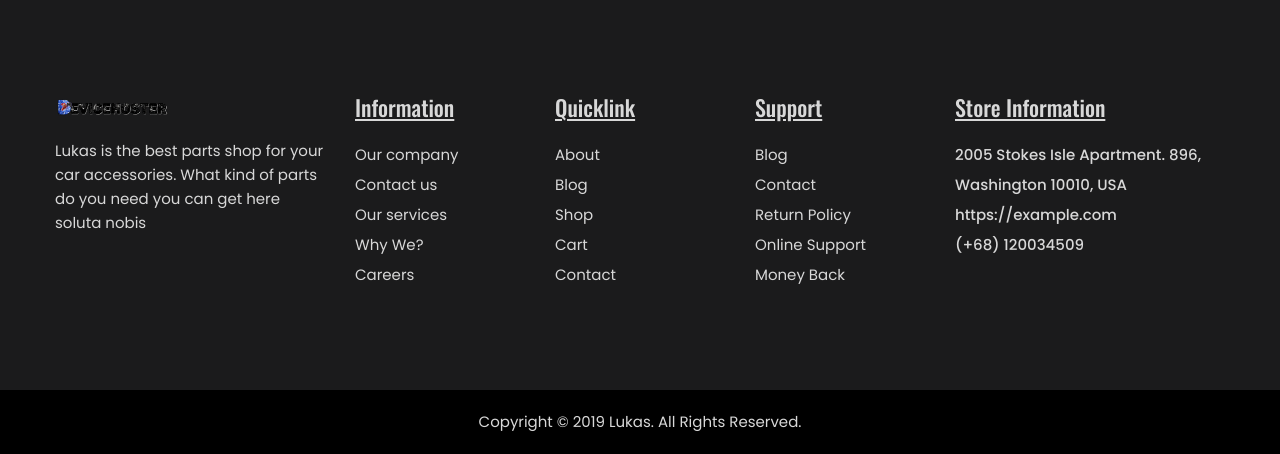
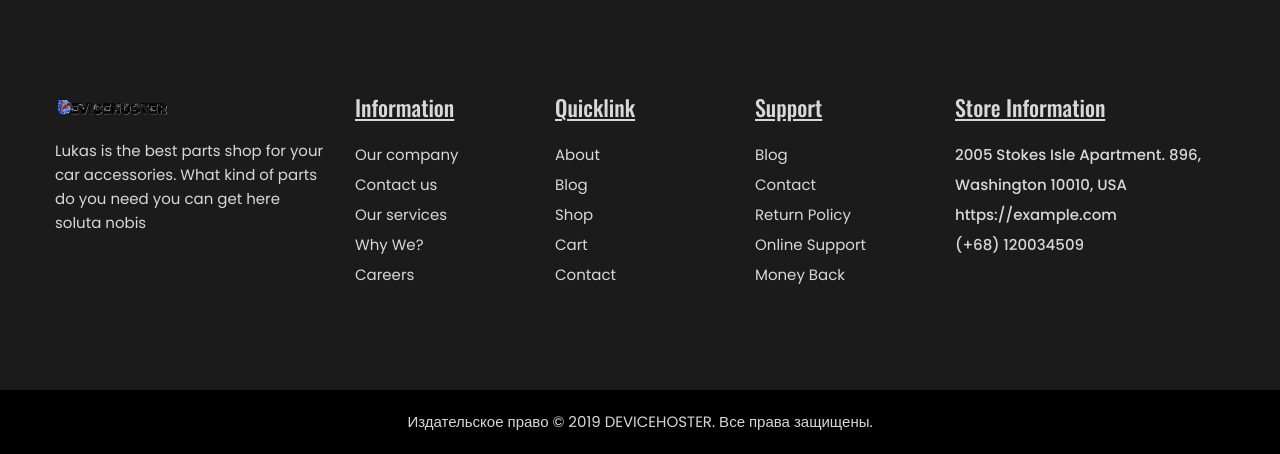
Before and after one commit to Major-Wolf/shop, a PHP site: page / in a window 1280 px wide. Shown: the part 5184-5638 px from the top of the page. Run offline with PHP 8.4, Linux system fonts and the light colour scheme; some web fonts are replaced.

Commit message:
Update index.php

```diff
--- a/index.php
+++ b/index.php
@@ -1059,7 +1059,7 @@
                 <div class="row">
                     <div class="col-12 text-center">
                         <div class="copyright-content">
-                            <p>Copyright © 2019 Lukas. All Rights Reserved.</p>
+                            <p>Издательское право © 2019 DEVICEHOSTER. Все права защищены.</p>
                         </div>
                     </div>
                 </div>
```
